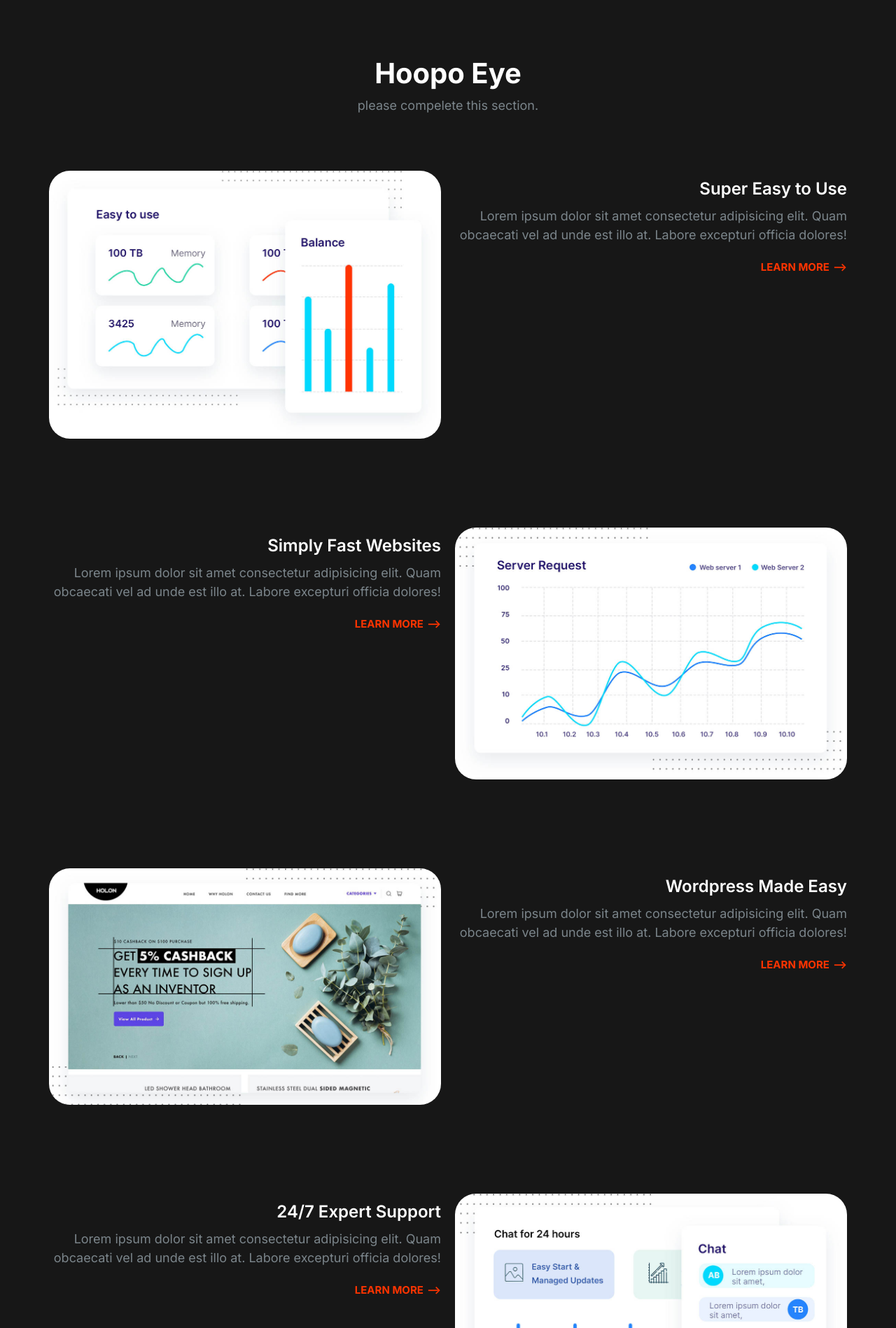
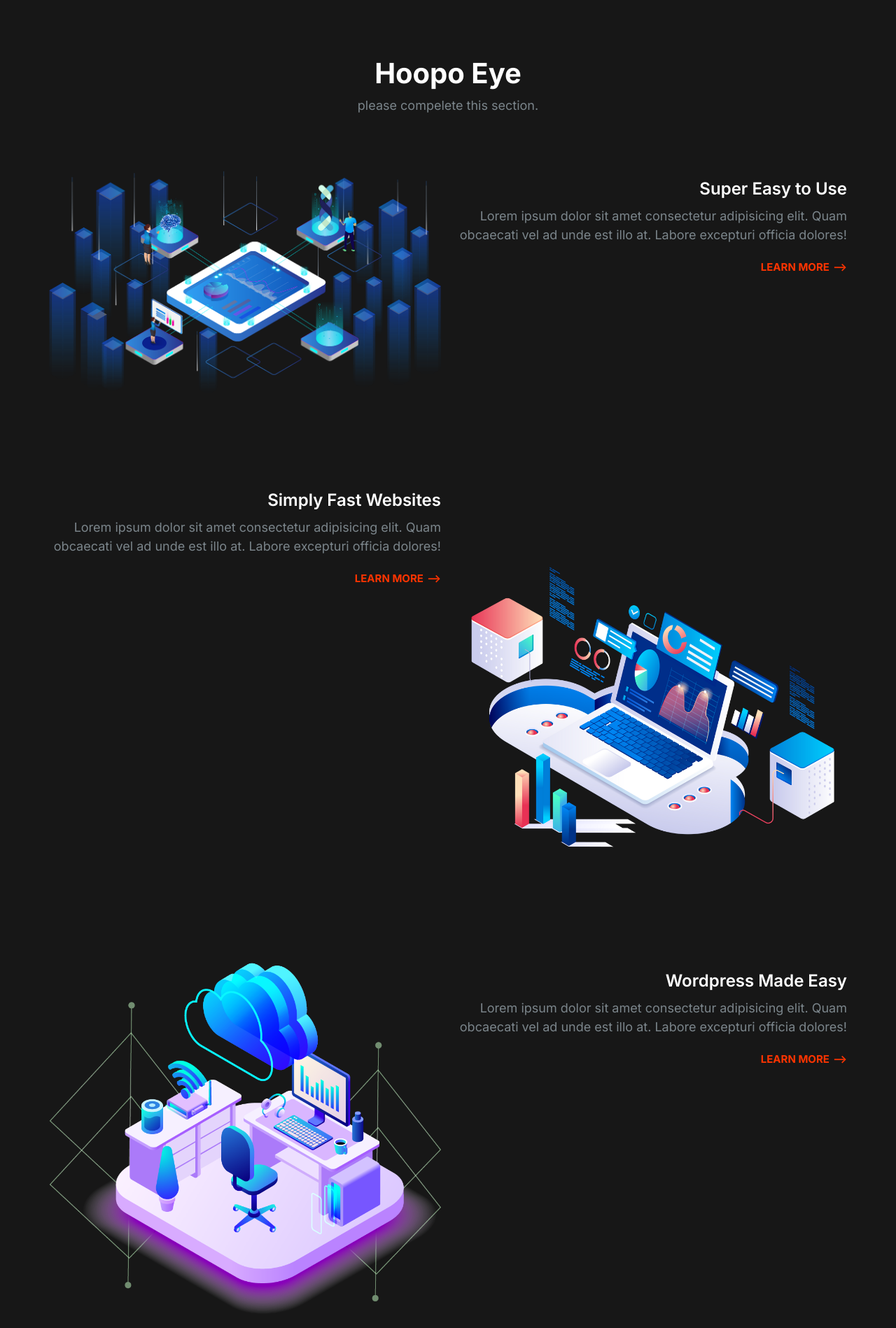
Before and after one commit to amirali-lll/Hoopoe, a Django app: page /products/HoopEye in a window 1280 px wide. Shown: the part 79-1977 px from the top of the page at 70% size. Run offline with Django 3.2, Linux system fonts and the light colour scheme.

Commit message:
Add image addresses.

```diff
--- a/template/HoopEye.html
+++ b/template/HoopEye.html
@@ -31,7 +31,7 @@
           type="views/image/jpg"
           srcset={% static "views/images/easy.jpg 1x" , "views/images/easy@2x.jpg 2x" %}
         />
-        <img class="feature__image" src={% static "views/images/easy@2x.jpg" %} alt="" />
+        <img class="feature__image" src="{% static 'views/images/Hoopo-featurs/photo-4.png' %}" alt="" />
       </picture>
     </article>
     <article class="grid grid--1x2 feature">
@@ -52,7 +52,7 @@
           type="views/image/jpg"
           srcset={% static "views/images/fast.jpg 1x" , "views/images/fast@2x.jpg 2x" %}
         />
-        <img class="feature__image" src={% static "views/images/fast@2x.jpg" %} alt="" />
+        <img class="feature__image" src="{% static 'views/images/Hoopo-featurs/photo-3.png' %}" alt="" />
       </picture>
     </article>
     <article class="grid grid--1x2 feature">
@@ -73,7 +73,7 @@
           type="views/image/jpg"
           srcset={% static "views/images/wordpress.jpg 1x" , "views/images/wordpress@2x.jpg 2x" %}
         />
-        <img class="feature__image" src={% static "views/images/wordpress@2x.jpg" %} alt="" />
+        <img class="feature__image" src="{% static 'views/images/Hoopo-featurs/photo-8.png' %}" alt="" />
       </picture>
     </article>
     <article class="grid grid--1x2 feature">
@@ -94,7 +94,7 @@
           type="views/image/jpg"
           srcset={% static "images/support.jpg 1x" , "views/images/support@2x.jpg 2x" %}
         />
-        <img class="feature__image" src={% static "views/images/support@2x.jpg" %} alt="" />
+        <img class="feature__image" src="{% static 'views/images/Hoopo-featurs/photo-6.png' %}" alt="" />
       </picture>
     </article>
   </div>
--- a/template/SIEM.html
+++ b/template/SIEM.html
@@ -52,7 +52,7 @@
           type="views/image/jpg"
           srcset={% static "views/images/fast.jpg 1x" , "views/images/fast@2x.jpg 2x" %}
         />
-        <img class="feature__image" src="{% static 'views/images/Hoopo-featurs/photo-2.jpg' %}" alt="" />
+        <img class="feature__image" src="{% static 'views/images/Hoopo-featurs/photo-3.png' %}" alt="" />
       </picture>
     </article>
     <article class="grid grid--1x2 feature">
@@ -73,7 +73,7 @@
           type="views/image/jpg"
           srcset={% static "views/images/wordpress.jpg 1x" , "views/images/wordpress@2x.jpg 2x" %}
         />
-        <img class="feature__image" src={% static "views/images/wordpress@2x.jpg" %} alt="" />
+        <img class="feature__image" src="{% static 'views/images/Hoopo-featurs/photo-2.jpg' %}" alt="" />
       </picture>
     </article>
     <article class="grid grid--1x2 feature">
@@ -94,7 +94,7 @@
           type="views/image/jpg"
           srcset={% static "images/support.jpg 1x" , "views/images/support@2x.jpg 2x" %}
         />
-        <img class="feature__image" src={% static "views/images/support@2x.jpg" %} alt="" />
+        <img class="feature__image" src="{% static 'views/images/Hoopo-featurs/photo-4.png' %}" alt="" />
       </picture>
     </article>
   </div>
```
Also changed, not shown: template/HoopTest.html (+5 -5 lines), views/static/views/images/Hoopo-featurs/photo-3.png.
